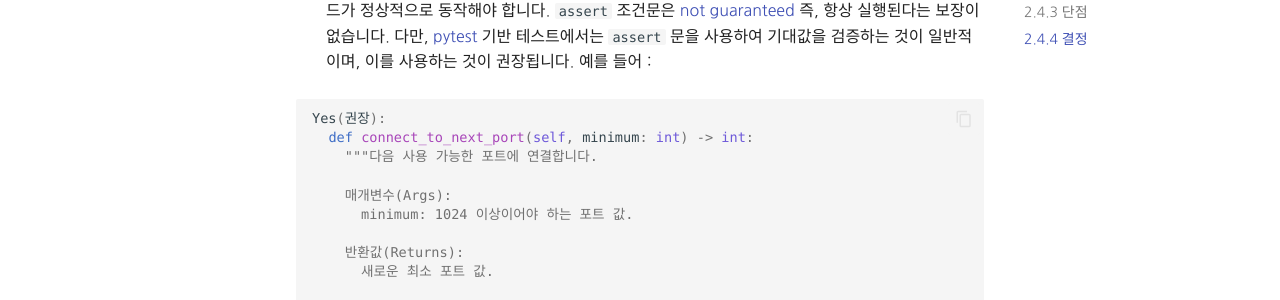
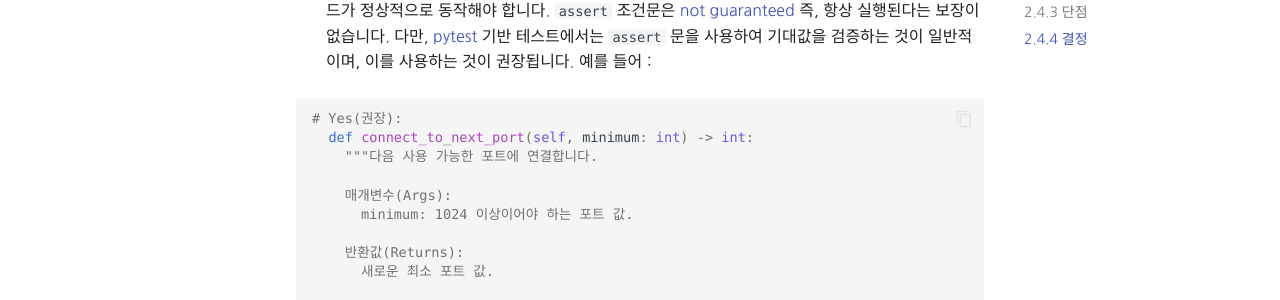
Before and after one commit to Yoonsoyoung02/google-python-style-guide-kr, an MkDocs documentation site: the page built from google python style guide/exceptions.md, in a window 1280 px wide and 900 px high, scrolled down 757 px. Shown: the part 150-450 px from the top of the window. Built offline with MkDocs 1.6.1 and Material for MkDocs 9.7.7, drawn with Linux system fonts in a browser that asks for light colours; some web fonts are replaced; comment, search, counter and statistics services are not loaded.

````diff
--- a/google python style guide/exceptions.md
+++ b/google python style guide/exceptions.md
@@ -23,7 +23,7 @@
 - `assert` 문을 조건문이나 사전 조건 검증 용도로 사용하지 않습니다. `assert`문은 애플리케이션의 핵심 로직에서 중요한 역할을 해서는 안 됩니다. 이를 판단하는 방법으로, `assert` 문을 제거해도 코드가 정상적으로 동작해야 합니다. `assert` 조건문은 [not guaranteed](https://docs.python.org/3/reference/simple_stmts.html#the-assert-statement) 즉, 항상 실행된다는 보장이 없습니다. 다만, [pytest](https://docs.pytest.org/en/stable/) 기반 테스트에서는 `assert` 문을 사용하여 기대값을 검증하는 것이 일반적이며, 이를 사용하는 것이 권장됩니다. 예를 들어 :
 
 ```python
-Yes(권장):
+# Yes(권장):
   def connect_to_next_port(self, minimum: int) -> int:
     """다음 사용 가능한 포트에 연결합니다.
 
````
